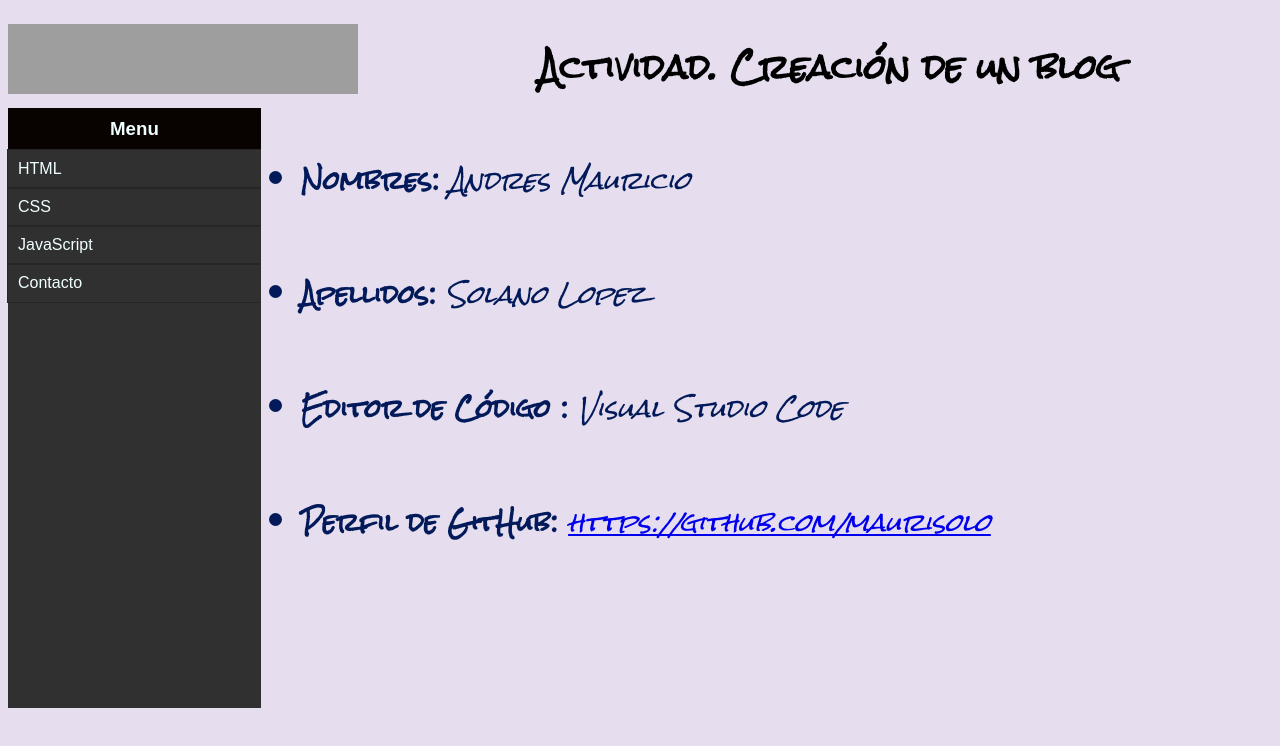
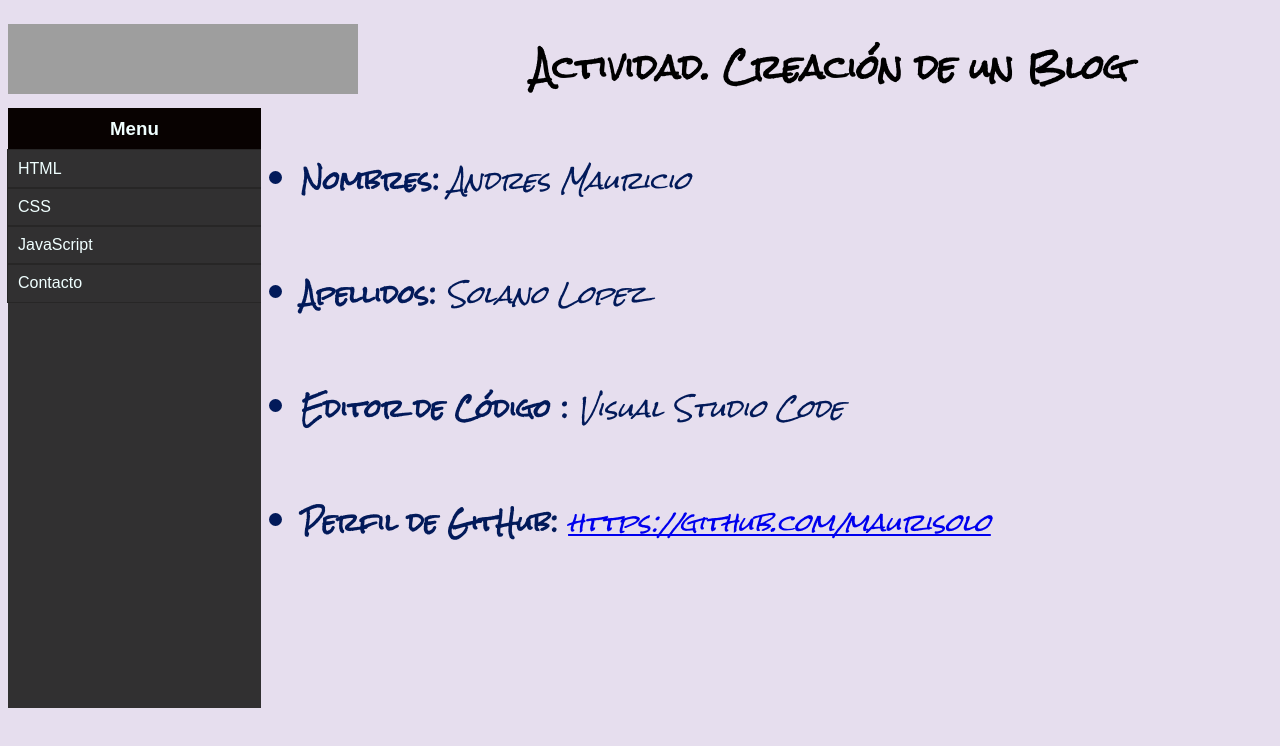
Before and after one commit to maurisolo/maurisolo.github.io, a plain HTML site: page Index.html in a window 1280 px wide. Drawn offline with Linux system fonts and the light colour scheme; grey boxes are pictures that could not be loaded.

Commit message:
reinicio

```diff
--- a/Index.html
+++ b/Index.html
@@ -14,7 +14,7 @@
         <div class="principal">
             <div class="header">
                 <div class="titulo">
-                    <h1>Actividad. Creación de un blog</h1>
+                    <h1>Actividad. Creación de un Blog</h1>
                 </div>
                 <div class="logo">
                     <img src="https://encrypted-tbn0.gstatic.com/images?q=tbn:ANd9GcRnX3C4Tehrbu092a29rKOfBhCt_i1_Q_ZmSw&usqp=CAU" width="350" height="70">
```
